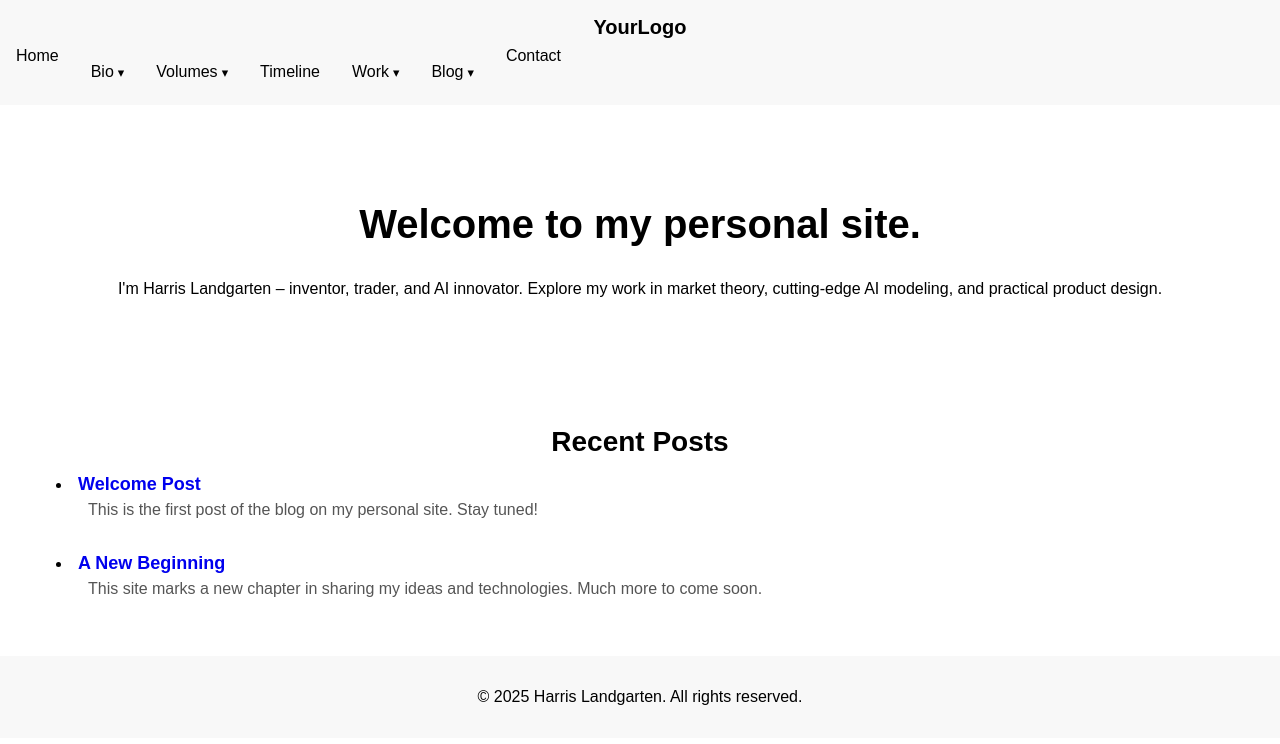
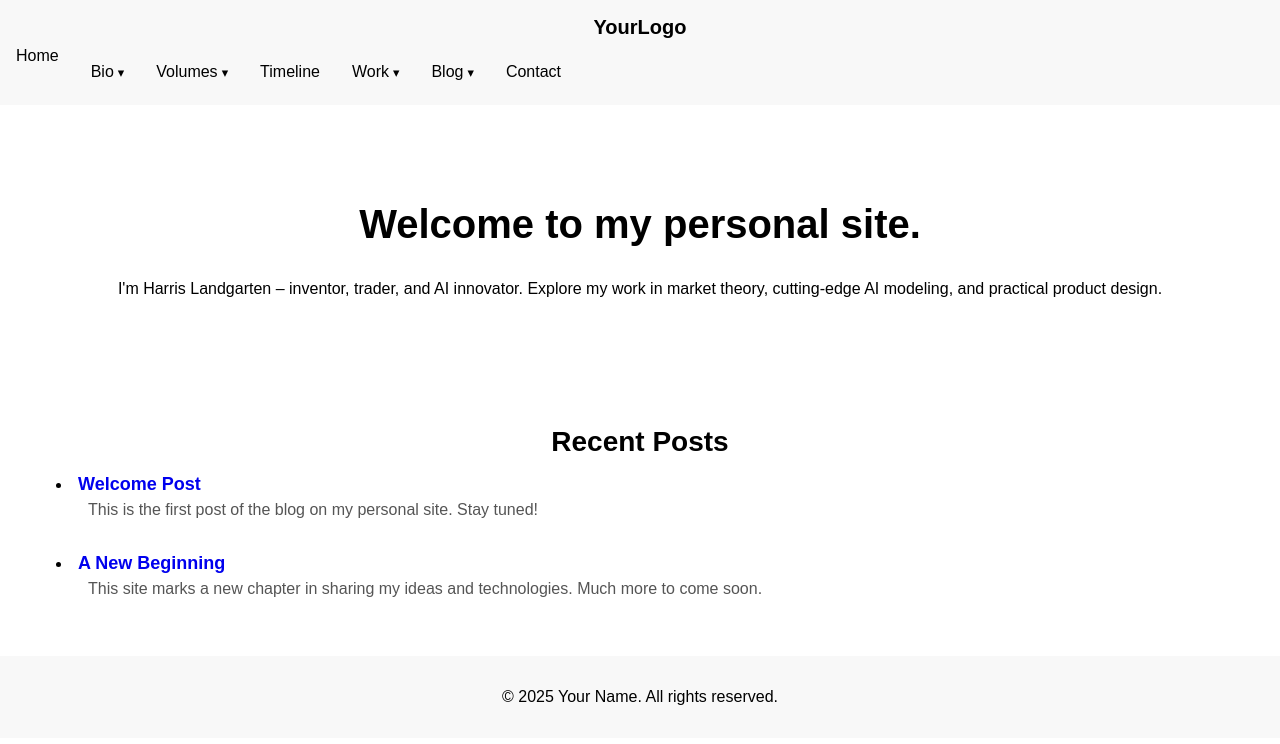
Before and after one commit to hlandgarten/hlandgarten.github.io, a Jekyll site: the page built from index.md, in a window 1280 px wide. Shown: the top 744 px of the page. Built offline with Jekyll 4.4.1, drawn with Linux system fonts in a browser that asks for light colours.

Commit message:
fix dropdowns

```diff
--- a/_layouts/home.html
+++ b/_layouts/home.html
@@ -45,7 +45,7 @@
           </ul>
         </li>
         <li class="has-sub">
-          <a href="{{ '/blog/' | relative_url }}">Blog</a></li>
+          <a href="{{ '/blog/' | relative_url }}">Blog</a>
           <ul class="sub-menu">
             <li><a href="{{ '/blog/' | relative_url }}">All Posts</a></li>
             <li><a href="{{ '/blog/categories/' | relative_url }}">Categories</a></li>
@@ -62,7 +62,7 @@
   </main>
 
   <footer class="site-footer">
-    &copy; {{ site.time | date: "%Y" }} Harris Landgarten. All rights reserved.
+    &copy; {{ site.time | date: "%Y" }} Your Name. All rights reserved.
   </footer>
 
   <script src="{{ '/assets/js/scripts.js' | relative_url }}"></script>
```
Also changed, not shown: 1 other file.
